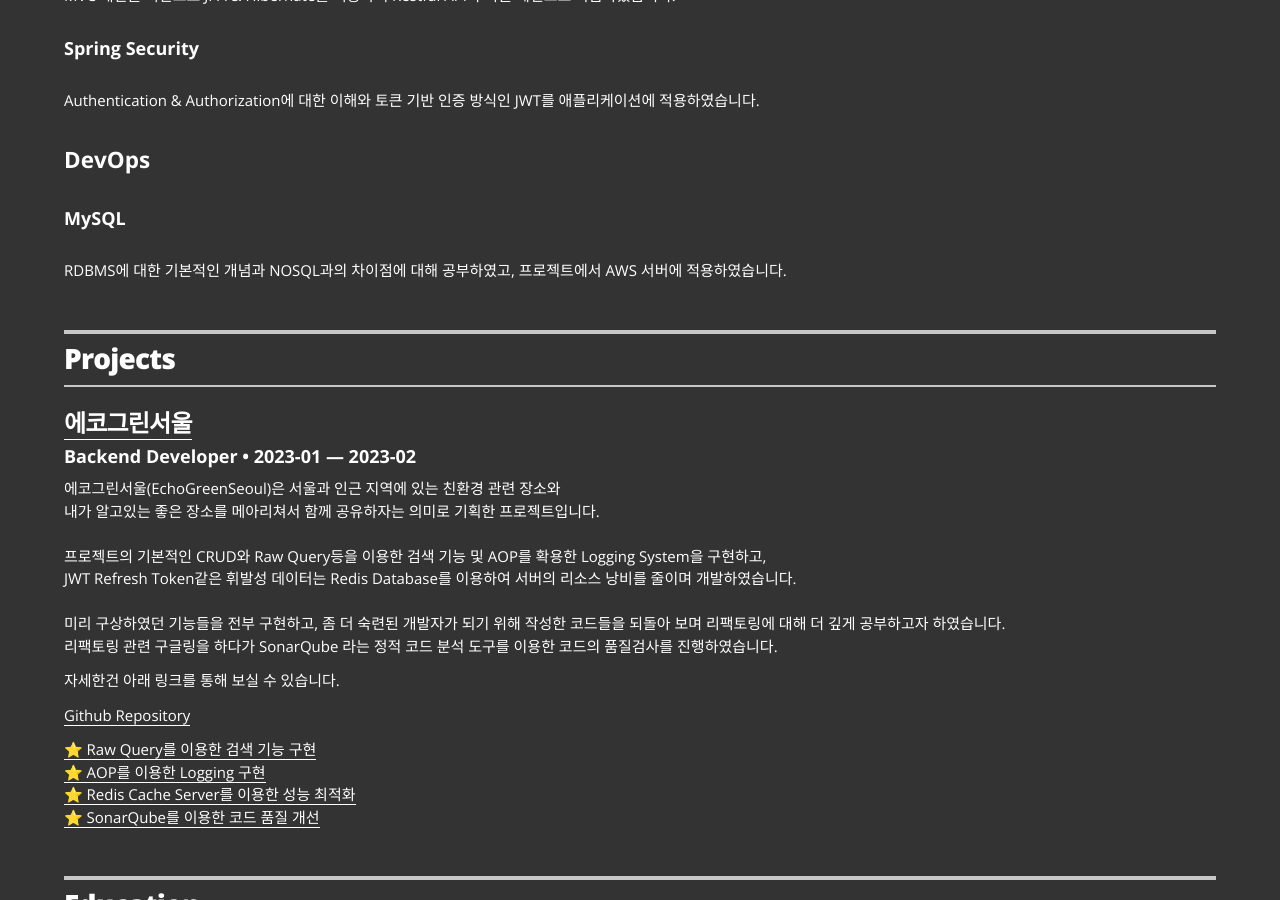
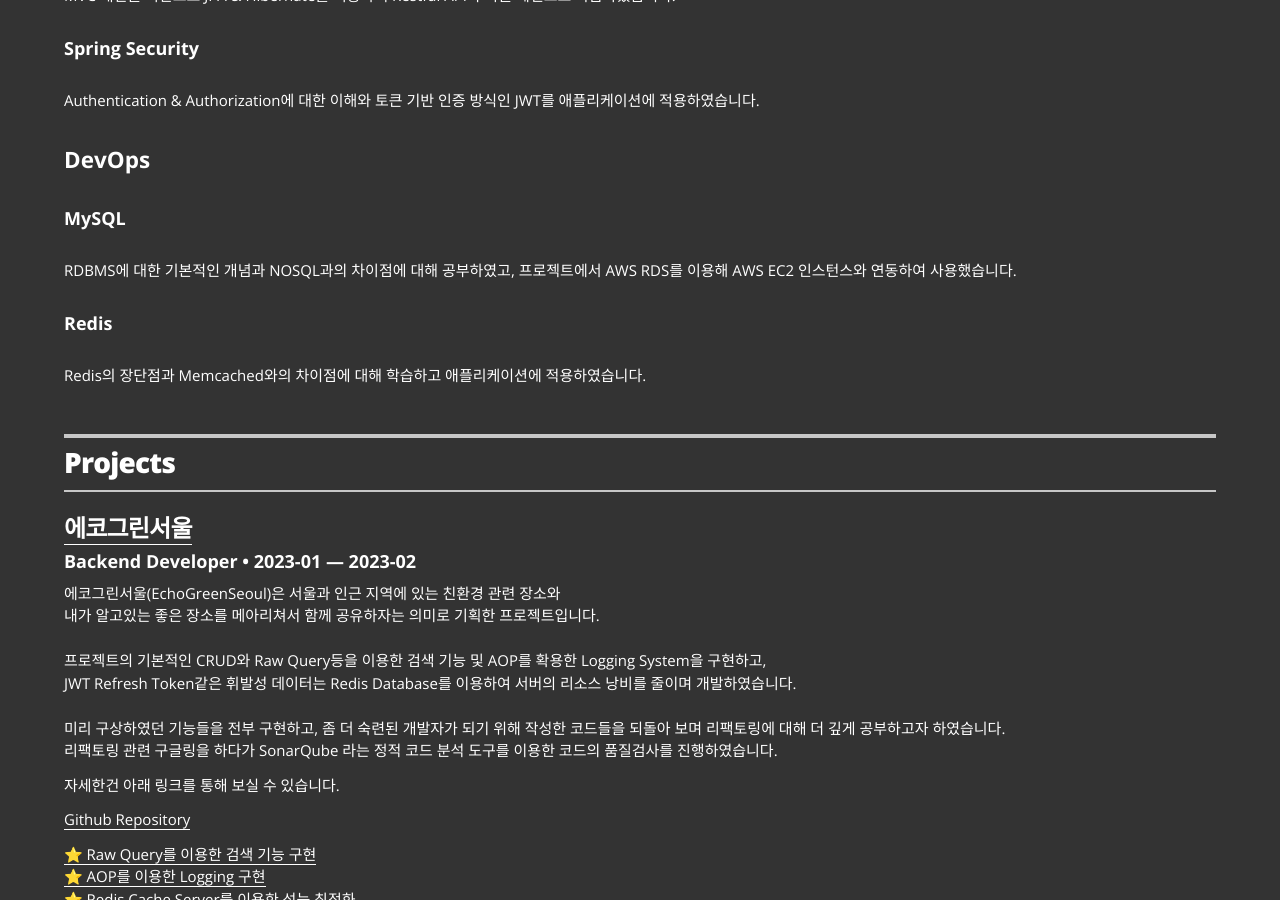
Before and after one commit to tlskals/tlskals.github.io, a Jekyll site: the page built from index.html, in a window 1280 px wide and 900 px high, scrolled down 1162 px. Built offline with Jekyll 4.4.1, drawn with Linux system fonts in a browser that asks for light colours.

Commit message:
Skills 수정

```diff
--- a/_data/skills.yml
+++ b/_data/skills.yml
@@ -11,7 +11,9 @@
 
 - category: DevOps
 - skill: MySQL
-- description: RDBMS에 대한 기본적인 개념과 NOSQL과의 차이점에 대해 공부하였고, 프로젝트에서 AWS 서버에 적용하였습니다.
+- description: RDBMS에 대한 기본적인 개념과 NOSQL과의 차이점에 대해 공부하였고, 프로젝트에서 AWS RDS를 이용해 AWS EC2 인스턴스와 연동하여 사용했습니다.
+- skill: Redis
+- description: Redis의 장단점과 Memcached와의 차이점에 대해 학습하고 애플리케이션에 적용하였습니다.
 
 #
 #- category: Others
```
